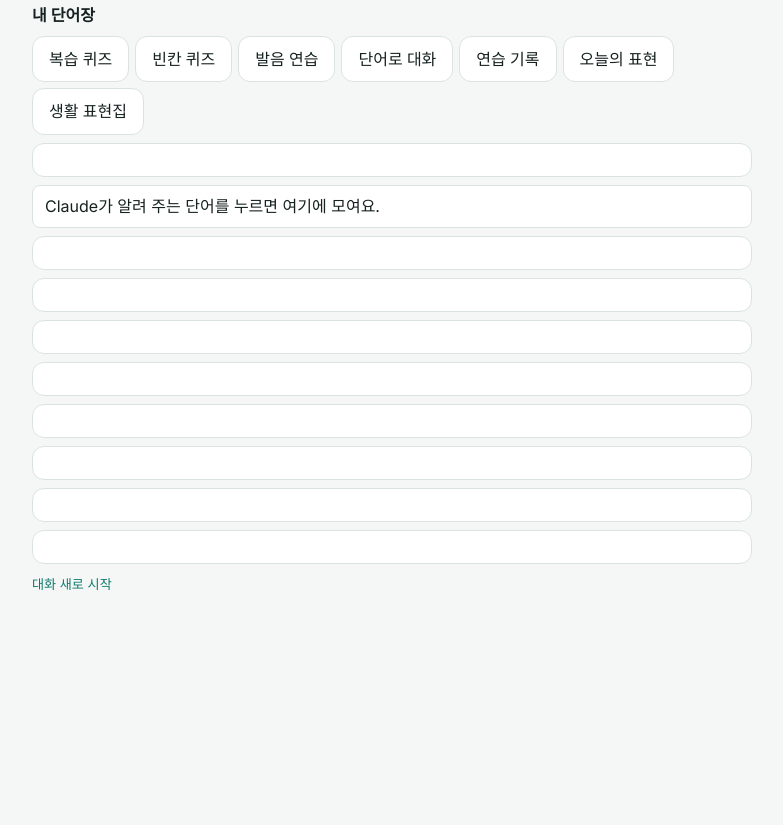
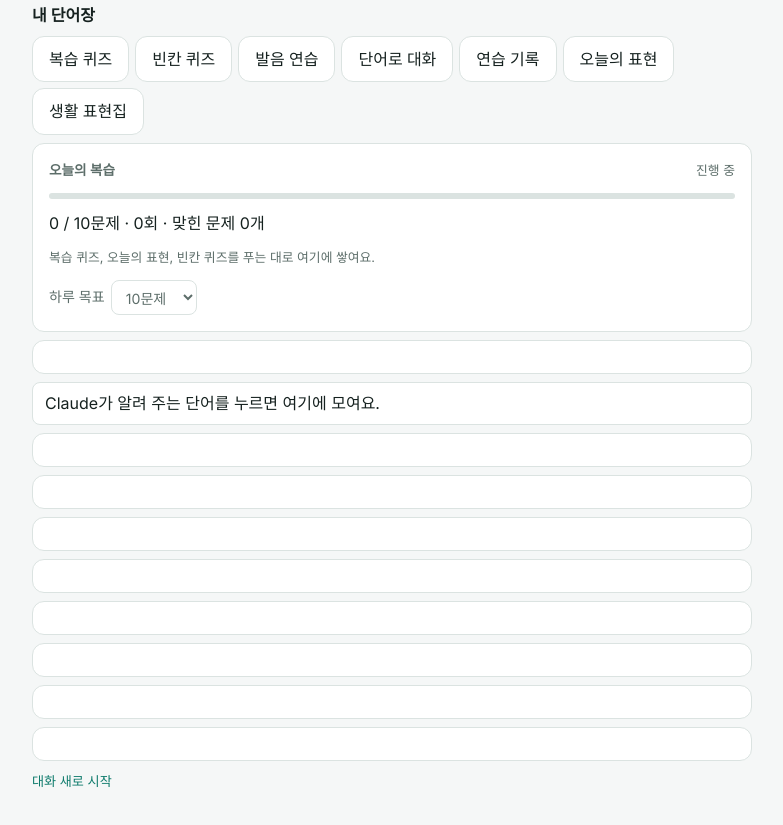
Before and after one commit to jeawone/jw01, a plain HTML site: page hyehwa-english/index.html in a window 1280 px wide. Shown: the part 804-1629 px from the top of the page, without its empty margins (248-1031 px from the left). Before the commit the page ends 1440 px from the top, so only its background shows below. Drawn offline with Linux system fonts and the light colour scheme.

Commit message:
Add daily review completion indicator
Co-Authored-By: Claude Sonnet 5.5 <noreply@anthropic.com>
Claude-Session: https://claude.ai/code/session_01MTPj6P14Lu3wfwpUwvKHg9

```diff
--- a/hyehwa-english/index.html
+++ b/hyehwa-english/index.html
@@ -133,6 +133,7 @@ section.vocab h2{font-size:1rem;margin:0}
 
   <section class="vocab">
     <div class="vh"><h2>내 단어장</h2><div class="row"><button class="btn ghost" id="quizStart" type="button">복습 퀴즈</button><button class="btn ghost" id="fillStart" type="button">빈칸 퀴즈</button><button class="btn ghost" id="pronStart" type="button">발음 연습</button><button class="btn ghost" id="focusStart" type="button">단어로 대화</button><button class="btn ghost" id="logStart" type="button">연습 기록</button><button class="btn ghost" id="dailyStart" type="button">오늘의 표현</button><button class="btn ghost" id="phrasesStart" type="button">생활 표현집</button></div></div>
+    <div class="quiz" id="done"></div>
     <div class="quiz" id="rec" hidden></div>
     <ul class="vl" id="vocab"></ul>
     <div class="quiz" id="quiz" hidden></div>
@@ -697,6 +698,7 @@ Now respond to the learner's last message.`;
     journal.push(Object.assign({d:dstr(new Date()),k:k},data||{}));
     if(journal.length>600)journal=journal.slice(-600);
     store.set('hw.log',journal);
+    renderDone();
   }
   function lastAvg(k,f,n){
     const a=journal.filter(e=>e.k===k).slice(-n).map(f);
@@ -755,7 +757,7 @@ Now respond to the learner's last message.`;
     const reset=el('button','mini','기록 지우기');let armed=false;
     reset.onclick=()=>{
       if(!armed){armed=true;reset.textContent='정말 지울까요? 한 번 더 누르면 지워져요';return}
-      journal=[];store.set('hw.log',[]);renderLog();
+      journal=[];store.set('hw.log',[]);renderDone();renderLog();
     };
     box.appendChild(reset);
   }
@@ -1579,6 +1581,38 @@ Now respond to the learner's last message.`;
   }
   $('fillStart').onclick=startFill;
 
+  /* ---- 오늘의 복습 완료 ---- */
+  function renderDone(){
+    const box=$('done');if(!box)return;
+    box.textContent='';
+    const isRv=e=>(e.k==='quiz'||e.k==='daily'||e.k==='review'||e.k==='fill')&&e.n>0;
+    const t=dstr(new Date());
+    const ev=journal.filter(e=>e.d===t&&isRv(e));
+    const q=ev.reduce((a,e)=>a+e.n,0),ok=ev.reduce((a,e)=>a+(e.r||0),0);
+    const goal=store.get('hw.goal',10);
+    const done=q>=goal;
+    const per={};
+    journal.forEach(e=>{if(isRv(e))per[e.d]=(per[e.d]||0)+e.n});
+    let streak=0;
+    {const d=new Date();if((per[dstr(d)]||0)<goal)d.setDate(d.getDate()-1);while((per[dstr(d)]||0)>=goal){streak++;d.setDate(d.getDate()-1)}}
+    const top=el('div','meta');
+    top.appendChild(el('b',null,'오늘의 복습'));
+    const st=el('span',done?'ok':'small',done?'✓ 완료':'진행 중');
+    top.appendChild(st);box.appendChild(top);
+    const bar=el('div','bar');const fill=el('i');fill.style.width=Math.min(100,Math.round(q/goal*100))+'%';bar.appendChild(fill);box.appendChild(bar);
+    box.appendChild(el('div',null,q+' / '+goal+'문제 · '+ev.length+'회 · 맞힌 문제 '+ok+'개'));
+    if(done)box.appendChild(el('div','ok','오늘 목표를 달성했어요. 수고하셨어요!'));
+    else box.appendChild(el('div','small',ev.length?'목표까지 '+(goal-q)+'문제 남았어요. 복습 퀴즈나 빈칸 퀴즈를 풀어 보세요.':'복습 퀴즈, 오늘의 표현, 빈칸 퀴즈를 푸는 대로 여기에 쌓여요.'));
+    const row=el('div','row');
+    if(streak)row.appendChild(el('span','small','연속 달성 '+streak+'일'));
+    const lb=el('label','toggle','하루 목표 ');
+    const sel=el('select');sel.id='goalSel';sel.setAttribute('aria-label','하루 복습 목표 문제 수');
+    [5,10,20].forEach(n=>{const o=el('option',null,n+'문제');o.value=String(n);if(n===goal)o.selected=true;sel.appendChild(o)});
+    sel.onchange=()=>{store.set('hw.goal',+sel.value);renderDone()};
+    lb.appendChild(sel);row.appendChild(lb);
+    box.appendChild(row);
+  }
+
   /* ---- 복습 추이 ---- */
   function drawReviewTrend(box){
     const S=[
@@ -1797,7 +1831,7 @@ Now respond to the learner's last message.`;
     };
   }
 
-  renderControls();renderStarters();renderThread();renderVocab();renderFocus();renderRp();renderPc();initDone=true;
+  renderControls();renderStarters();renderThread();renderVocab();renderFocus();renderRp();renderPc();renderDone();initDone=true;
 
   if(window.claude&&window.claude.use){
     window.claude.use('sample').then(s=>{
```
